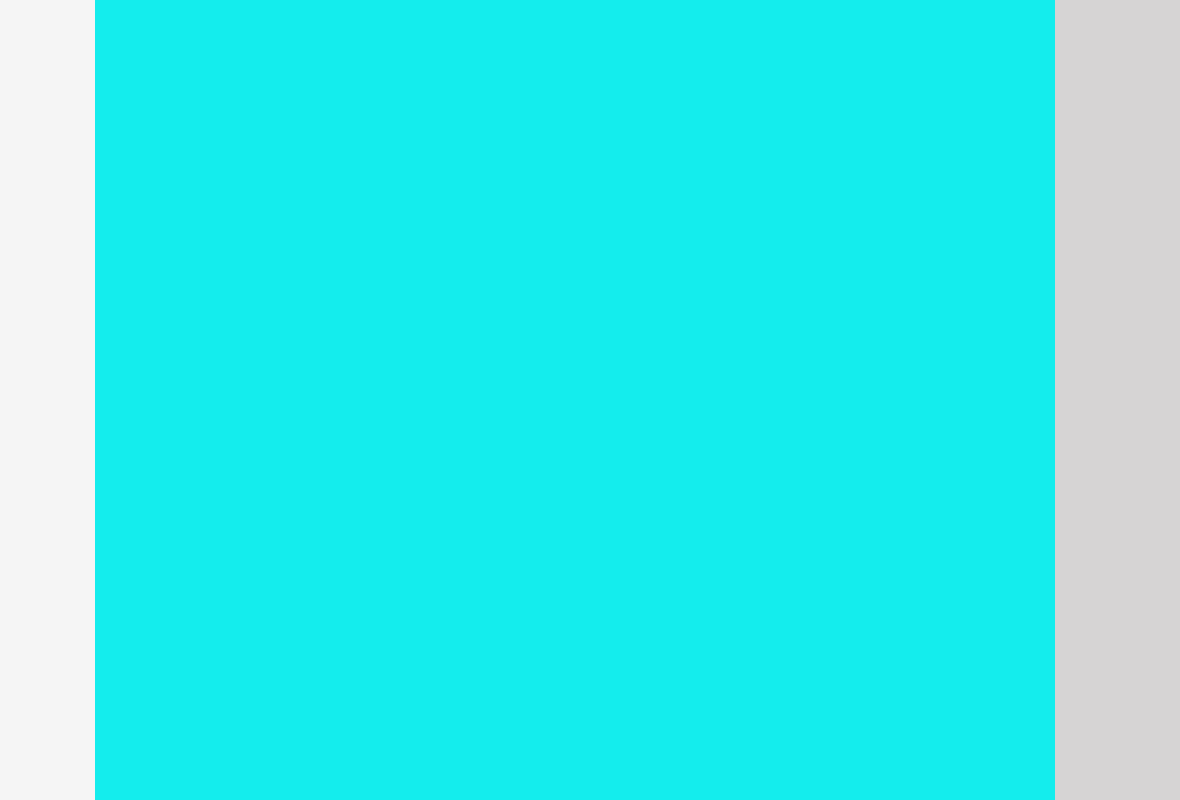
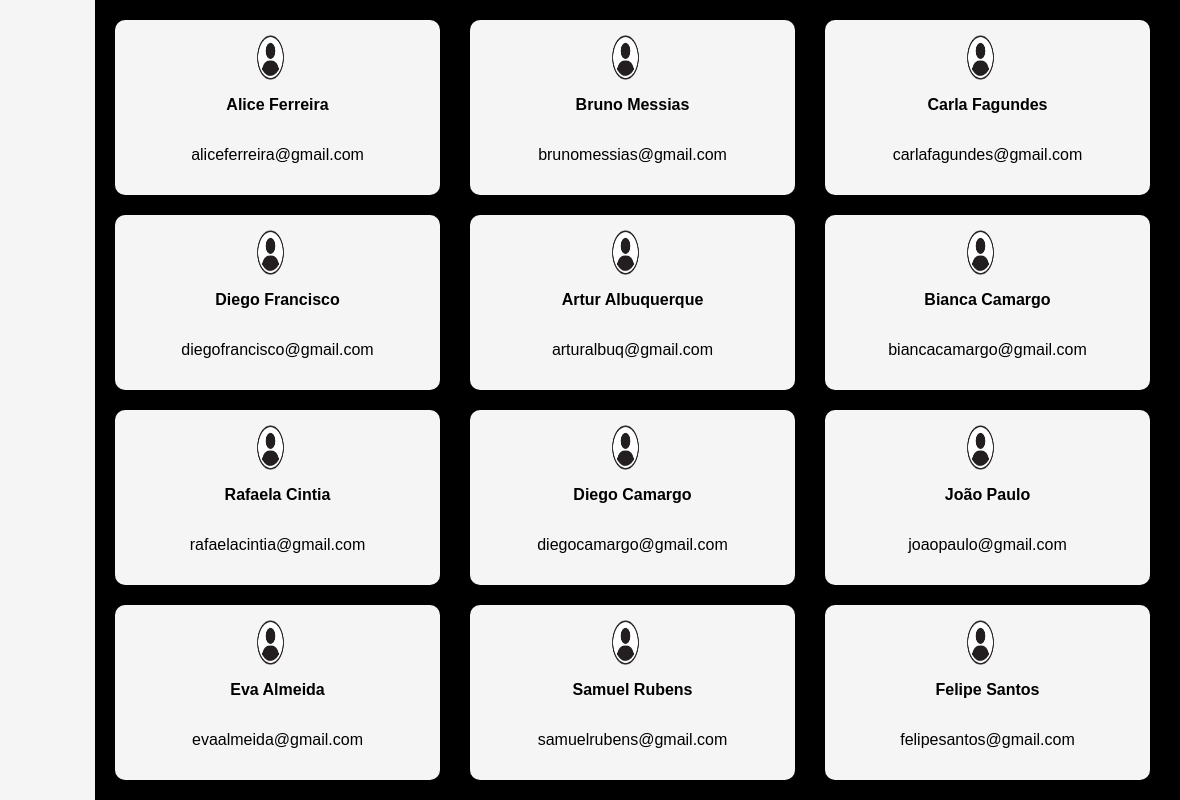
Before and after one commit to 3Go-G11/3GO-IA, a website: page BobIA-1.0.2/BobIA-1.0.2/public/index.html in a window 1280 px wide. Both pictures are taken after a click on the link "usuários". Shown: the full height of the page, 225-1405 px from the left, 1180 px wide, since content can reach past the window. Drawn offline with Linux system fonts and the light colour scheme; a web font is replaced by a local one.

Commit message:
tela de usuários finalizada

```diff
--- a/BobIA-1.0.2/BobIA-1.0.2/public/index.html
+++ b/BobIA-1.0.2/BobIA-1.0.2/public/index.html
@@ -56,9 +56,122 @@
         </div>
     </div>
 
+    <!-- <div class="container_users" id="container_users" style="display:none;">
+    </div> -->
     <div class="container_users" id="container_users" style="display:none;">
+        <div class="grid-container">
+            <div class="user-card">
+                <div class="img_profile">
+                    <img src="./assets/imgUsuário.png" alt="Usuário" class="user-image">
+                </div>
+                <div class="user-info">
+                    <p class="user-name">Alice Ferreira</p>
+                    <p>aliceferreira@gmail.com</p>
+                </div>
+            </div>
+            <div class="user-card">
+                <div class="img_profile">
+                    <img src="./assets/imgUsuário.png" alt="Usuário" class="user-image">
+                </div>
+                <div class="user-info">
+                    <p class="user-name">Bruno Messias</p>
+                    <p>brunomessias@gmail.com</p>
+                </div>
+            </div>
+            <div class="user-card">
+                <div class="img_profile">
+                    <img src="./assets/imgUsuário.png" alt="Usuário" class="user-image">
+                </div>
+                <div class="user-info">
+                    <p class="user-name">Carla Fagundes</p>
+                    <p>carlafagundes@gmail.com</p>
+                </div>
+            </div>
+            <div class="user-card">
+                <div class="img_profile">
+                    <img src="./assets/imgUsuário.png" alt="Usuário" class="user-image">
+                </div>
+                <div class="user-info">
+                    <p class="user-name">Diego Francisco</p>
+                    <p>diegofrancisco@gmail.com</p>
+                </div>
+            </div>
+            <div class="user-card">
+                <div class="img_profile">
+                    <img src="./assets/imgUsuário.png" alt="Usuário" class="user-image">
+                </div>
+                <div class="user-info">
+                    <p class="user-name">Artur Albuquerque</p>
+                    <p>arturalbuq@gmail.com</p>
+                </div>
+            </div>
+            <div class="user-card">
+                <div class="img_profile">
+                    <img src="./assets/imgUsuário.png" alt="Usuário" class="user-image">
+                </div>
+                <div class="user-info">
+                    <p class="user-name">Bianca Camargo</p>
+                    <p>biancacamargo@gmail.com</p>
+                </div>
+            </div>
+            <div class="user-card">
+                <div class="img_profile">
+                    <img src="./assets/imgUsuário.png" alt="Usuário" class="user-image">
+                </div>
+                <div class="user-info">
+                    <p class="user-name">Rafaela Cintia</p>
+                    <p>rafaelacintia@gmail.com</p>
+                </div>
+            </div>
+            <div class="user-card">
+                <div class="img_profile">
+                    <img src="./assets/imgUsuário.png" alt="Usuário" class="user-image">
+                </div>
+                <div class="user-info">
+                    <p class="user-name">Diego Camargo</p>
+                    <p>diegocamargo@gmail.com</p>
+                </div>
+            </div>
+            <div class="user-card">
+                <div class="img_profile">
+                    <img src="./assets/imgUsuário.png" alt="Usuário" class="user-image">
+                </div>
+                <div class="user-info">
+                    <p class="user-name">João Paulo</p>
+                    <p>joaopaulo@gmail.com</p>
+                </div>
+            </div>
+            <div class="user-card">
+                <div class="img_profile">
+                    <img src="./assets/imgUsuário.png" alt="Usuário" class="user-image">
+                </div>
+                <div class="user-info">
+                    <p class="user-name">Eva Almeida</p>
+                    <p>evaalmeida@gmail.com</p>
+                </div>
+            </div>
+            <div class="user-card">
+                <div class="img_profile">
+                    <img src="./assets/imgUsuário.png" alt="Usuário" class="user-image">
+                </div>
+                <div class="user-info">
+                    <p class="user-name">Samuel Rubens</p>
+                    <p>samuelrubens@gmail.com</p>
+                </div>
+            </div>
+            <div class="user-card">
+                <div class="img_profile">
+                    <img src="./assets/imgUsuário.png" alt="Usuário" class="user-image">
+                </div>
+                <div class="user-info">
+                    <p class="user-name">Felipe Santos</p>
+                    <p>felipesantos@gmail.com</p>
+                </div>
+            </div>
+        </div>
+    </div>
 
-    </div>
+
 
     <div class="container_chamados" id="container_chamados" style="display:none;">
         <div class="conteudo_chamado">
--- a/BobIA-1.0.2/BobIA-1.0.2/public/style.css
+++ b/BobIA-1.0.2/BobIA-1.0.2/public/style.css
@@ -199,3 +199,59 @@ button:hover {
     justify-content: space-evenly;
 
 }
+
+.container_users{
+    background-color: #000000;
+}
+
+.grid-container {
+    display: grid;
+    grid-template-columns: repeat(3, 1fr);
+    gap: 20px;
+    padding: 20px;
+    background-color: #000000;
+}
+
+.user-card {
+    background-color: #f5f5f5;
+    padding: 15px;
+    border-radius: 10px;
+    box-shadow: 0 0 10px rgba(0, 0, 0, 0.1);
+    display: flex;
+    text-align: center;
+    width: 295px;
+}
+
+.img_profile {
+    display: flex;
+    flex-direction: column;
+    align-items: center;
+    margin-right: 10px;
+}
+
+.user-image {
+    width: 45px;
+    height: 45px;
+    border-radius: 50%;
+    margin-right: 5px;
+}
+
+.user-card {
+    display: flex;
+    flex-direction: column;
+    align-items: center;
+    margin-right: 10px;
+}
+
+.user-info {
+    display: flex;
+    flex-direction: column;
+    /* align-items: center;  */
+}
+.user-name {
+    font-weight: bold;
+}
+
+.user-card p {
+    align-items: center;
+}
```
Also changed, not shown: BobIA-1.0.2/BobIA-1.0.2/public/assets/imgUsuário.png (added), 1 other file.
